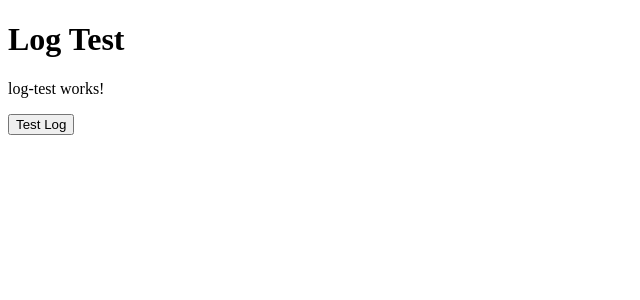
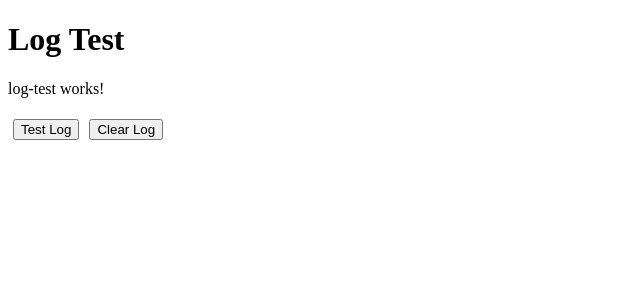
Before and after one commit to FoxGeoff/Logsample, an Angular app: page / in a window 1280 px wide. Shown: the top 300 px of the page, without its empty margins (0-640 px from the left). Built offline with nearby package versions, Linux system fonts and the light colour scheme.

Commit message:
Add clear button

```diff
--- a/src/app/log-test/log-test.component.css
+++ b/src/app/log-test/log-test.component.css
@@ -0,0 +1,3 @@
+button {
+  margin: 5px;
+}
--- a/src/app/log-test/log-test.component.html
+++ b/src/app/log-test/log-test.component.html
@@ -2,3 +2,7 @@
 <button (click)="testLog()">
   Test Log
 </button>
+
+<button (click)="clearLog()">
+  Clear Log
+</button>
--- a/src/app/log-test/log-test.component.ts
+++ b/src/app/log-test/log-test.component.ts
@@ -19,4 +19,8 @@ export class LogTestComponent implements OnInit {
     this.logger.debug(`Test the log() Method`, 'User::Geoff', `Method::testlog()`);
   }
 
+  clearLog(): void {
+    this.logger.clear();
+  }
+
 }
--- a/src/app/shared/log.service.ts
+++ b/src/app/shared/log.service.ts
@@ -107,6 +107,12 @@ export class LogService {
     this.writeToLog(msg, LogLevel.All, optionalParams);
   }
 
+  clear(): void {
+    for (let logger of this.publishers) {
+      logger.clear();
+    }
+  }
+
   private formatParams(params: any[]): string {
 
     let str = "";
```
